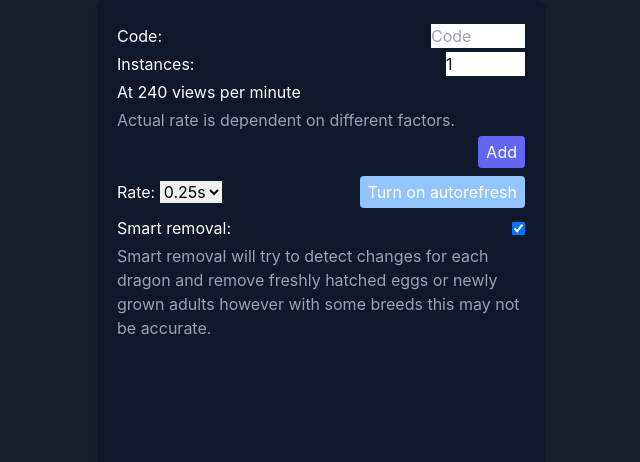
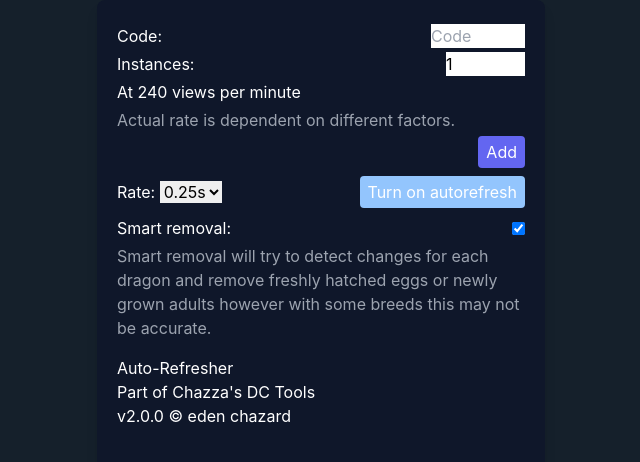
Before and after one commit to edenchazard/dc-auto-refresher, a React (Create React App) app in the folder src/frontend/: page / in a window 1280 px wide. Shown: the top 462 px of the page, without its empty margins (319-959 px from the left). Built offline with nearby package versions, Linux system fonts and the light colour scheme.

Commit message:
inconsistency between dev machine and vps

```diff
--- a/src/frontend/src/App.css
+++ b/src/frontend/src/App.css
@@ -1,8 +1,5 @@
 body{
     background: #15202b;
-}
-.App {
-
 }
 
 .App-logo {
--- a/src/frontend/src/App.tsx
+++ b/src/frontend/src/App.tsx
@@ -1,4 +1,5 @@
 import './App.css';
+import Header from "./components/Header";
 import DragonTR from "./components/DragonTR";
 import AddDragon from './components/AddDragon';
 import RefresherControls from './components/RefresherControls';
@@ -201,6 +202,7 @@ export default function App() {
                     rate={rate}
                     onImageChange={handleImageChange} />
             }
+            <Header />
         </div>
     );
 }
--- /dev/null
+++ b/src/frontend/src/components/Header.tsx
@@ -0,0 +1,11 @@
+export default function Header(){
+    return (
+        <div>
+            <h1>Auto-Refresher</h1>
+            <div>
+                Part of <a href='/dc/tools'>Chazza's DC Tools</a>
+            </div>
+            <div>v{process.env.REACT_APP_VERSION} &copy; eden chazard</div>
+        </div>
+    );
+}
```
Also changed, not shown: 2 other files (tests, documents, lock files or other folders).
